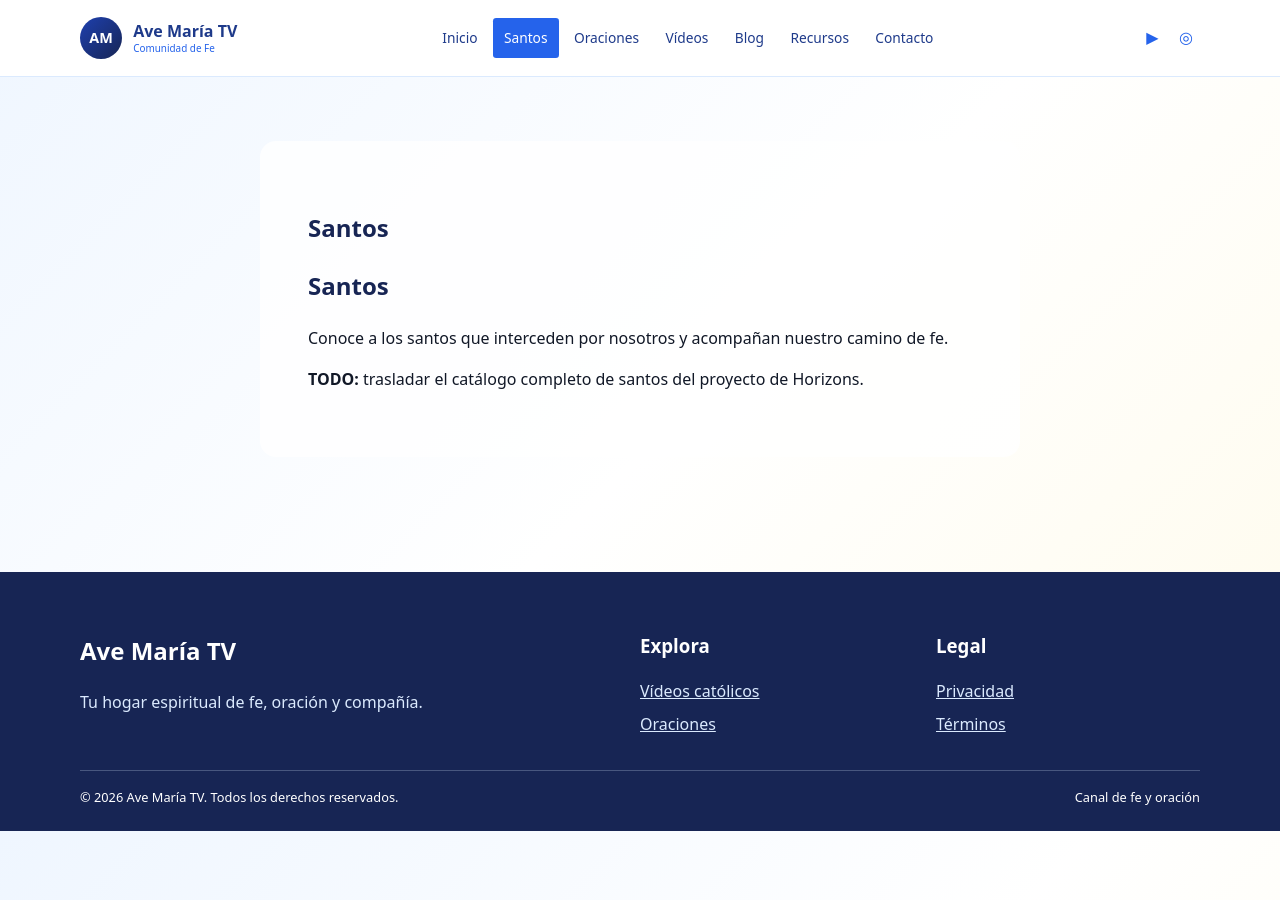
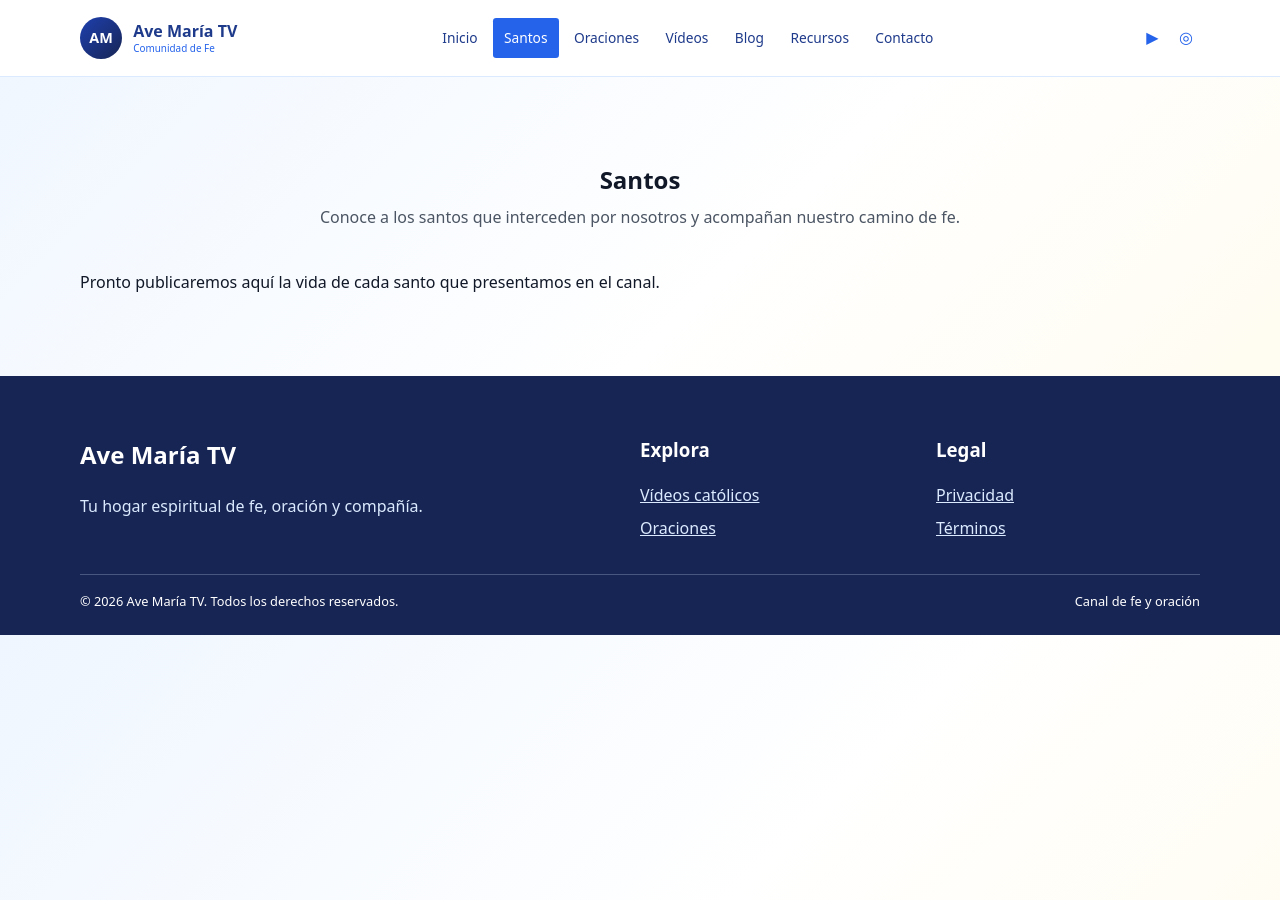
Before and after one commit to cartunduaga06/canalavemaria-web, a Jekyll site: the page built from santos/index.html, in a window 1280 px wide. Built offline with Jekyll 4.4.1, drawn with Linux system fonts in a browser that asks for light colours.

Commit message:
feat(web): sección Santos con biografías y «Santos de Hoy» real (AI-82)
- Colección `santos` (/santos/:name/) con layout propio y reproductor por clic.
- /santos/ lista las biografías; la portada muestra el último santo publicado
  (sin tarjetas de plantilla; la sección se oculta si no hay santos).
- Validador: cabeceras de `_santos/*.md`, sin TODO, youtube_id válido, includes obligatorios.
- CI: validar también los PR hacia main.

Co-Authored-By: Claude Sonnet 5.5 <noreply@anthropic.com>

```diff
--- a/_config.yml
+++ b/_config.yml
@@ -7,6 +7,9 @@ permalink: /videos/:year/:month/:day/:title/
 collections:
   drafts:
     output: false
+  santos:
+    output: true
+    permalink: /santos/:name/
 plugins:
   - jekyll-feed
   - jekyll-sitemap
--- a/assets/css/estilos.css
+++ b/assets/css/estilos.css
@@ -133,3 +133,18 @@ a:focus-visible, button:focus-visible { outline: 3px solid #f59e0b; outline-offs
 .reproductor__icono::before { content: ""; margin-left: .2rem; border-style: solid; border-width: .6rem 0 .6rem 1rem; border-color: transparent transparent transparent var(--azul-oscuro); }
 .reproductor__nota { margin: .6rem 0 0; color: var(--muted); font-size: .85rem; text-align: center; }
 @media (prefers-reduced-motion: reduce) { .reproductor__boton { transition: none; } }
+
+.santo-hoy { max-width: 760px; margin: 0 auto; overflow: hidden; border: 1px solid var(--azul-claro); border-radius: var(--radio); background: rgb(255 255 255 / .9); box-shadow: 0 8px 18px rgb(30 64 175 / .08); }
+.santo-hoy__enlace { display: grid; grid-template-columns: 1fr; color: inherit; text-decoration: none; }
+.santo-hoy__imagen { display: block; width: 100%; aspect-ratio: 16 / 9; object-fit: cover; }
+.santo-hoy__cuerpo { padding: 1.4rem; }
+.santo-hoy__cuerpo h3 { margin: 0 0 .5rem; color: var(--azul-tinta); font-family: var(--display); }
+.santo-hoy__cuerpo p { margin: 0 0 1rem; color: var(--muted); }
+.santo-hoy:hover { box-shadow: var(--sombra); }
+@media (min-width: 700px) { .santo-hoy__enlace { grid-template-columns: 1fr 1fr; align-items: center; } .santo-hoy__imagen { height: 100%; aspect-ratio: auto; } }
+.santo__migas { margin: 0 0 1rem; }
+.santo__resumen { font-size: 1.1rem; color: var(--muted); }
+.santo__biografia p { line-height: 1.75; }
+.santo__fuentes ul { padding-left: 1.2rem; }
+.santo__aviso { margin: 1.5rem 0; font-size: .85rem; color: var(--muted); }
+.santos-page .ultimos-videos__cuerpo p { margin: .5rem 0 0; font-size: .9rem; color: var(--muted); }
--- a/santos/index.html
+++ b/santos/index.html
@@ -1,9 +1,23 @@
 ---
-layout: pagina
+layout: wide
 title: Santos
+permalink: /santos/
 description: Conoce la vida y el testimonio de los santos.
 ---
 
-<h1>Santos</h1>
-<p>Conoce a los santos que interceden por nosotros y acompañan nuestro camino de fe.</p>
-<p><strong>TODO:</strong> trasladar el catálogo completo de santos del proyecto de Horizons.</p>
+{%- assign santos_recientes = site.santos | sort: 'date' | reverse -%}
+<section class="seccion santos-page"><div class="contenedor">
+<header class="pagina-encabezado"><h1>Santos</h1><p>Conoce a los santos que interceden por nosotros y acompañan nuestro camino de fe.</p></header>
+{% if santos_recientes.size > 0 %}
+<div class="ultimos-videos__rejilla">
+{% for santo in santos_recientes %}
+<article class="ultimos-videos__tarjeta"><a class="ultimos-videos__enlace" href="{{ santo.url | relative_url }}">
+<img class="ultimos-videos__miniatura" src="https://i.ytimg.com/vi/{{ santo.youtube_id }}/hqdefault.jpg" loading="lazy" alt="{{ santo.santo | escape }}">
+<div class="ultimos-videos__cuerpo"><span class="ultimos-videos__tipo">Biografía</span><h3>{{ santo.santo }}</h3><p>{{ santo.description }}</p></div>
+</a></article>
+{% endfor %}
+</div>
+{% else %}
+<p>Pronto publicaremos aquí la vida de cada santo que presentamos en el canal.</p>
+{% endif %}
+</div></section>
```
Also changed, not shown: _includes/santo-hoy.html (added, +19 -0 lines), _layouts/home.html (+1 -6 lines), _layouts/santo.html (added, +36 -0 lines), scripts/test_validate.py (+28 -2 lines), scripts/validate.py (+17 -3 lines), .github/workflows/validate.yml.
